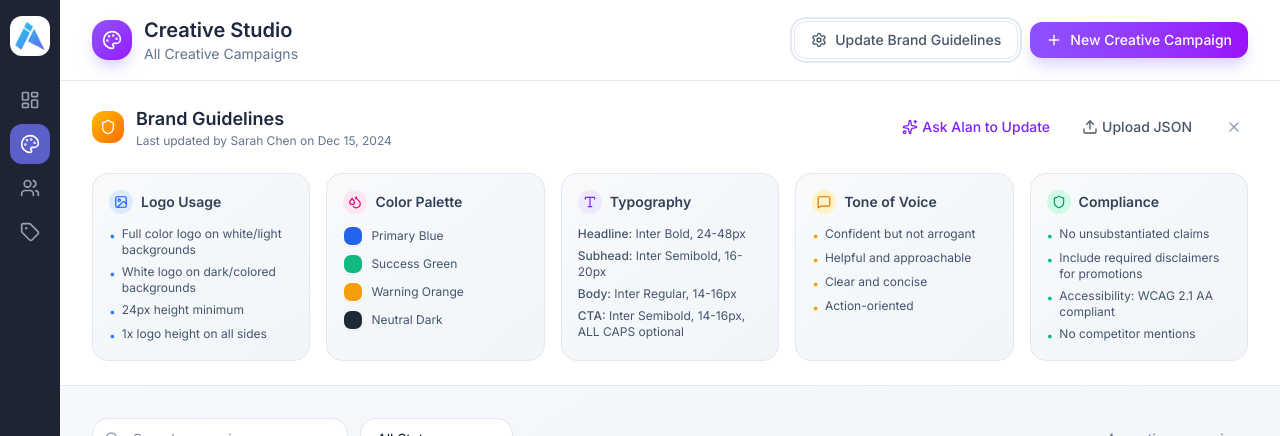
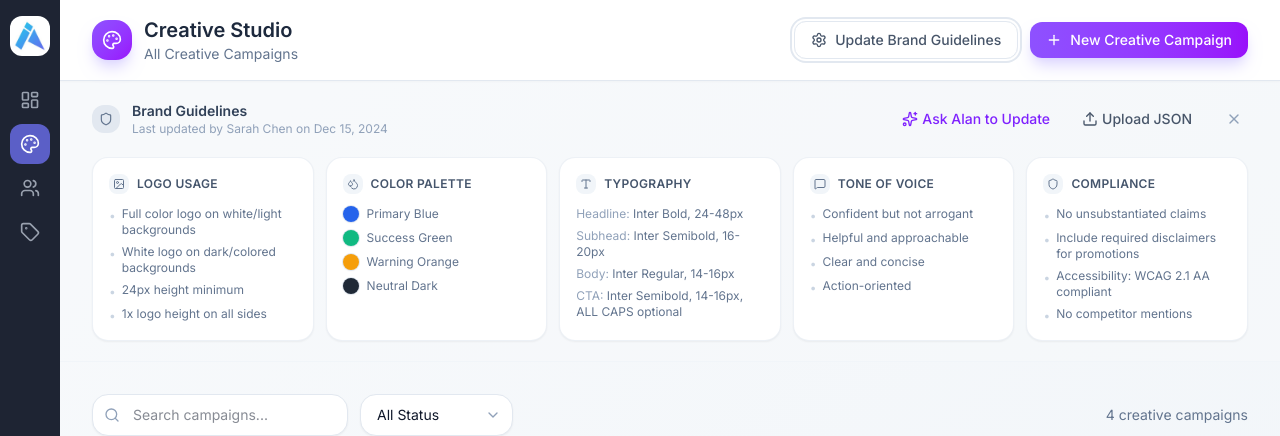
Before and after one commit to piyush-rai-96/campaignsmart_demo_v2, a React (Vite) app: page /creative-studio in a window 1280 px wide. Both pictures are taken after a click on the button "Update Brand Guidelines". Shown: the top 436 px of the page. Built offline with nearby package versions, Linux system fonts and the light colour scheme.

Commit message:
Refine Brand Guidelines UI - softer, less bright colors

```diff
--- a/src/pages/creative-studio/creative-studio.tsx
+++ b/src/pages/creative-studio/creative-studio.tsx
@@ -460,17 +460,17 @@ export function CreativeStudio() {
       {/* Brand Guidelines Panel */}
       <AnimatePresence>
         {guidelinesExpanded && (
-          <motion.div initial={{ height: 0, opacity: 0 }} animate={{ height: 'auto', opacity: 1 }} exit={{ height: 0, opacity: 0 }} className="overflow-hidden border-b border-slate-200 bg-white">
-            <div className="px-8 py-6">
+          <motion.div initial={{ height: 0, opacity: 0 }} animate={{ height: 'auto', opacity: 1 }} exit={{ height: 0, opacity: 0 }} className="overflow-hidden border-b border-slate-100 bg-slate-50/50">
+            <div className="px-8 py-5">
               {/* Header */}
-              <div className="flex items-center justify-between mb-6">
+              <div className="flex items-center justify-between mb-5">
                 <div className="flex items-center gap-3">
-                  <div className="w-8 h-8 rounded-lg bg-gradient-to-br from-amber-400 to-orange-500 flex items-center justify-center">
-                    <Shield className="w-4 h-4 text-white" />
+                  <div className="w-7 h-7 rounded-lg bg-slate-200 flex items-center justify-center">
+                    <Shield className="w-3.5 h-3.5 text-slate-500" />
                   </div>
                   <div>
-                    <h2 className="text-lg font-semibold text-slate-800">Brand Guidelines</h2>
-                    <p className="text-xs text-slate-500">Last updated by {brandGuidelines.lastUpdatedBy} on {brandGuidelines.lastUpdatedAt}</p>
+                    <h2 className="text-sm font-semibold text-slate-700">Brand Guidelines</h2>
+                    <p className="text-xs text-slate-400">Last updated by {brandGuidelines.lastUpdatedBy} on {brandGuidelines.lastUpdatedAt}</p>
                   </div>
                 </div>
                 <div className="flex items-center gap-2">
@@ -684,58 +684,58 @@ export function CreativeStudio() {
 
               {/* Guidelines Grid */}
               {guidelinesMode === 'view' && (
-                <div className="grid grid-cols-5 gap-4">
-                  <div className="bg-gradient-to-br from-slate-50 to-slate-100 rounded-xl p-4 border border-slate-200">
+                <div className="grid grid-cols-5 gap-3">
+                  <div className="bg-white rounded-xl p-4 border border-slate-200/60 shadow-sm">
                     <div className="flex items-center gap-2 mb-3">
-                      <div className="w-6 h-6 rounded-lg bg-blue-100 flex items-center justify-center"><Image className="w-3.5 h-3.5 text-blue-600" /></div>
-                      <h3 className="text-sm font-semibold text-slate-700">Logo Usage</h3>
+                      <div className="w-5 h-5 rounded-md bg-slate-100 flex items-center justify-center"><Image className="w-3 h-3 text-slate-500" /></div>
+                      <h3 className="text-xs font-semibold text-slate-600 uppercase tracking-wide">Logo Usage</h3>
                     </div>
-                    <ul className="space-y-1.5 text-xs text-slate-600">
-                      {brandGuidelines.logo.rules.map((rule, i) => (<li key={i} className="flex items-start gap-1.5"><span className="text-blue-500 mt-0.5">•</span>{rule}</li>))}
+                    <ul className="space-y-1.5 text-xs text-slate-500">
+                      {brandGuidelines.logo.rules.map((rule, i) => (<li key={i} className="flex items-start gap-1.5"><span className="text-slate-300 mt-0.5">•</span>{rule}</li>))}
                     </ul>
                   </div>
-                  <div className="bg-gradient-to-br from-slate-50 to-slate-100 rounded-xl p-4 border border-slate-200">
+                  <div className="bg-white rounded-xl p-4 border border-slate-200/60 shadow-sm">
                     <div className="flex items-center gap-2 mb-3">
-                      <div className="w-6 h-6 rounded-lg bg-pink-100 flex items-center justify-center"><Droplets className="w-3.5 h-3.5 text-pink-600" /></div>
-                      <h3 className="text-sm font-semibold text-slate-700">Color Palette</h3>
+                      <div className="w-5 h-5 rounded-md bg-slate-100 flex items-center justify-center"><Droplets className="w-3 h-3 text-slate-500" /></div>
+                      <h3 className="text-xs font-semibold text-slate-600 uppercase tracking-wide">Color Palette</h3>
                     </div>
                     <div className="space-y-2">
                       {brandGuidelines.colors.map(color => (
                         <div key={color.hex} className="flex items-center gap-2">
-                          <div className="w-5 h-5 rounded-md shadow-sm border border-white" style={{ backgroundColor: color.hex }} />
-                          <span className="text-xs text-slate-600">{color.name}</span>
+                          <div className="w-4 h-4 rounded-full shadow-sm ring-1 ring-slate-200" style={{ backgroundColor: color.hex }} />
+                          <span className="text-xs text-slate-500">{color.name}</span>
                         </div>
                       ))}
                     </div>
                   </div>
-                  <div className="bg-gradient-to-br from-slate-50 to-slate-100 rounded-xl p-4 border border-slate-200">
+                  <div className="bg-white rounded-xl p-4 border border-slate-200/60 shadow-sm">
                     <div className="flex items-center gap-2 mb-3">
-                      <div className="w-6 h-6 rounded-lg bg-violet-100 flex items-center justify-center"><Type className="w-3.5 h-3.5 text-violet-600" /></div>
-                      <h3 className="text-sm font-semibold text-slate-700">Typography</h3>
+                      <div className="w-5 h-5 rounded-md bg-slate-100 flex items-center justify-center"><Type className="w-3 h-3 text-slate-500" /></div>
+                      <h3 className="text-xs font-semibold text-slate-600 uppercase tracking-wide">Typography</h3>
                     </div>
-                    <ul className="space-y-1.5 text-xs text-slate-600">
-                      <li><span className="font-medium">Headline:</span> {brandGuidelines.typography.headline}</li>
-                      <li><span className="font-medium">Subhead:</span> {brandGuidelines.typography.subhead}</li>
-                      <li><span className="font-medium">Body:</span> {brandGuidelines.typography.body}</li>
-                      <li><span className="font-medium">CTA:</span> {brandGuidelines.typography.cta}</li>
+                    <ul className="space-y-1.5 text-xs text-slate-500">
+                      <li><span className="text-slate-400">Headline:</span> {brandGuidelines.typography.headline}</li>
+                      <li><span className="text-slate-400">Subhead:</span> {brandGuidelines.typography.subhead}</li>
+                      <li><span className="text-slate-400">Body:</span> {brandGuidelines.typography.body}</li>
+                      <li><span className="text-slate-400">CTA:</span> {brandGuidelines.typography.cta}</li>
                     </ul>
                   </div>
-                  <div className="bg-gradient-to-br from-slate-50 to-slate-100 rounded-xl p-4 border border-slate-200">
+                  <div className="bg-white rounded-xl p-4 border border-slate-200/60 shadow-sm">
                     <div className="flex items-center gap-2 mb-3">
-                      <div className="w-6 h-6 rounded-lg bg-amber-100 flex items-center justify-center"><MessageSquare className="w-3.5 h-3.5 text-amber-600" /></div>
-                      <h3 className="text-sm font-semibold text-slate-700">Tone of Voice</h3>
+                      <div className="w-5 h-5 rounded-md bg-slate-100 flex items-center justify-center"><MessageSquare className="w-3 h-3 text-slate-500" /></div>
+                      <h3 className="text-xs font-semibold text-slate-600 uppercase tracking-wide">Tone of Voice</h3>
                     </div>
-                    <ul className="space-y-1.5 text-xs text-slate-600">
-                      {brandGuidelines.tone.map((item, i) => (<li key={i} className="flex items-start gap-1.5"><span className="text-amber-500 mt-0.5">•</span>{item}</li>))}
+                    <ul className="space-y-1.5 text-xs text-slate-500">
+                      {brandGuidelines.tone.map((item, i) => (<li key={i} className="flex items-start gap-1.5"><span className="text-slate-300 mt-0.5">•</span>{item}</li>))}
                     </ul>
                   </div>
-                  <div className="bg-gradient-to-br from-slate-50 to-slate-100 rounded-xl p-4 border border-slate-200">
+                  <div className="bg-white rounded-xl p-4 border border-slate-200/60 shadow-sm">
                     <div className="flex items-center gap-2 mb-3">
-                      <div className="w-6 h-6 rounded-lg bg-emerald-100 flex items-center justify-center"><Shield className="w-3.5 h-3.5 text-emerald-600" /></div>
-                      <h3 className="text-sm font-semibold text-slate-700">Compliance</h3>
+                      <div className="w-5 h-5 rounded-md bg-slate-100 flex items-center justify-center"><Shield className="w-3 h-3 text-slate-500" /></div>
+                      <h3 className="text-xs font-semibold text-slate-600 uppercase tracking-wide">Compliance</h3>
                     </div>
-                    <ul className="space-y-1.5 text-xs text-slate-600">
-                      {brandGuidelines.compliance.map((item, i) => (<li key={i} className="flex items-start gap-1.5"><span className="text-emerald-500 mt-0.5">•</span>{item}</li>))}
+                    <ul className="space-y-1.5 text-xs text-slate-500">
+                      {brandGuidelines.compliance.map((item, i) => (<li key={i} className="flex items-start gap-1.5"><span className="text-slate-300 mt-0.5">•</span>{item}</li>))}
                     </ul>
                   </div>
                 </div>
```
